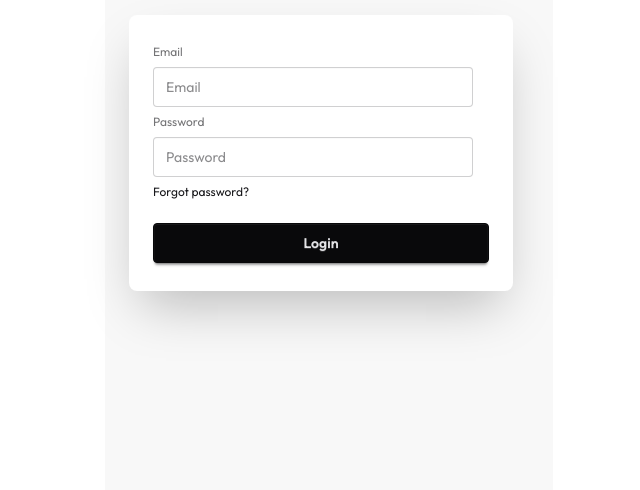
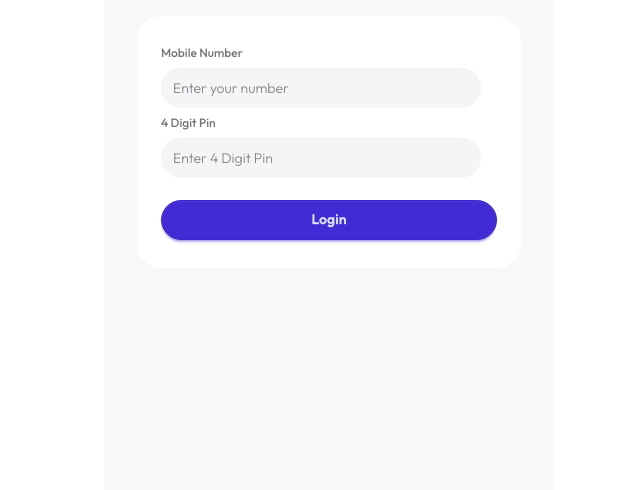
Before and after one commit to AHJ32/Payoo, a plain HTML site: page index.html in a window 1280 px wide. Shown: the part 310-800 px from the top of the page, without its empty margins (311-951 px from the left). Drawn offline with nearby package versions, Linux system fonts and the light colour scheme.

Commit message:
Visually login form is ready

```diff
--- a/index.html
+++ b/index.html
@@ -1,5 +1,5 @@
 <!doctype html>
-<html lang="en" data-theme="light">
+<html lang="en" data-theme="light ">
   <head>
     <meta charset="UTF-8" />
     <meta name="viewport" content="width=device-width, initial-scale=1.0" />
@@ -39,20 +39,37 @@
       }
     </style>
   </head>
-  <body class="min-h-screen max-w-md mx-auto bg-base-200">
+  <body class="min-h-screen max-w-[28.125rem] mx-auto bg-base-200">
     <div class="logo pt-[13.125rem] px-[5.875rem]">
       <img src="./assets/Logo-full.png" alt="" />
     </div>
-    <div class="login-form pt-8 px-6">
-      <div class="card bg-base-100 w-full max-w-sm shrink-0 shadow-2xl">
+    <div class="login-form pt-8">
+      <div
+        class="card bg-base-100 w-full max-w-sm shrink-0 mx-auto rounded-3xl"
+      >
         <div class="card-body">
           <fieldset class="fieldset">
-            <label class="label">Email</label>
-            <input type="email" class="input" placeholder="Email" />
-            <label class="label">Password</label>
-            <input type="password" class="input" placeholder="Password" />
-            <div><a class="link link-hover">Forgot password?</a></div>
-            <button class="btn btn-neutral mt-4">Login</button>
+            <label class="label font-medium text-4 text-nutral"
+              >Mobile Number</label
+            >
+            <input
+              maxlength="11"
+              minlength="11"
+              type="tel"
+              class="input rounded-[2rem] border-none bg-[#f4f5f7] placeholder-opacity-40 font-light text-4 text-nutral"
+              placeholder="Enter your number"
+            />
+            <label class="label font-medium text-4 text-nutral"
+              >4 Digit Pin</label
+            >
+            <input
+              maxlength="4"
+              minlength="4"
+              type="password"
+              class="input rounded-[2rem] border-none bg-[#f4f5f7] placeholder-opacity-40 font-light text-4 text-nutral"
+              placeholder="Enter 4 Digit Pin"
+            />
+            <button class="btn btn-primary mt-4 rounded-[2rem]">Login</button>
           </fieldset>
         </div>
       </div>
```
